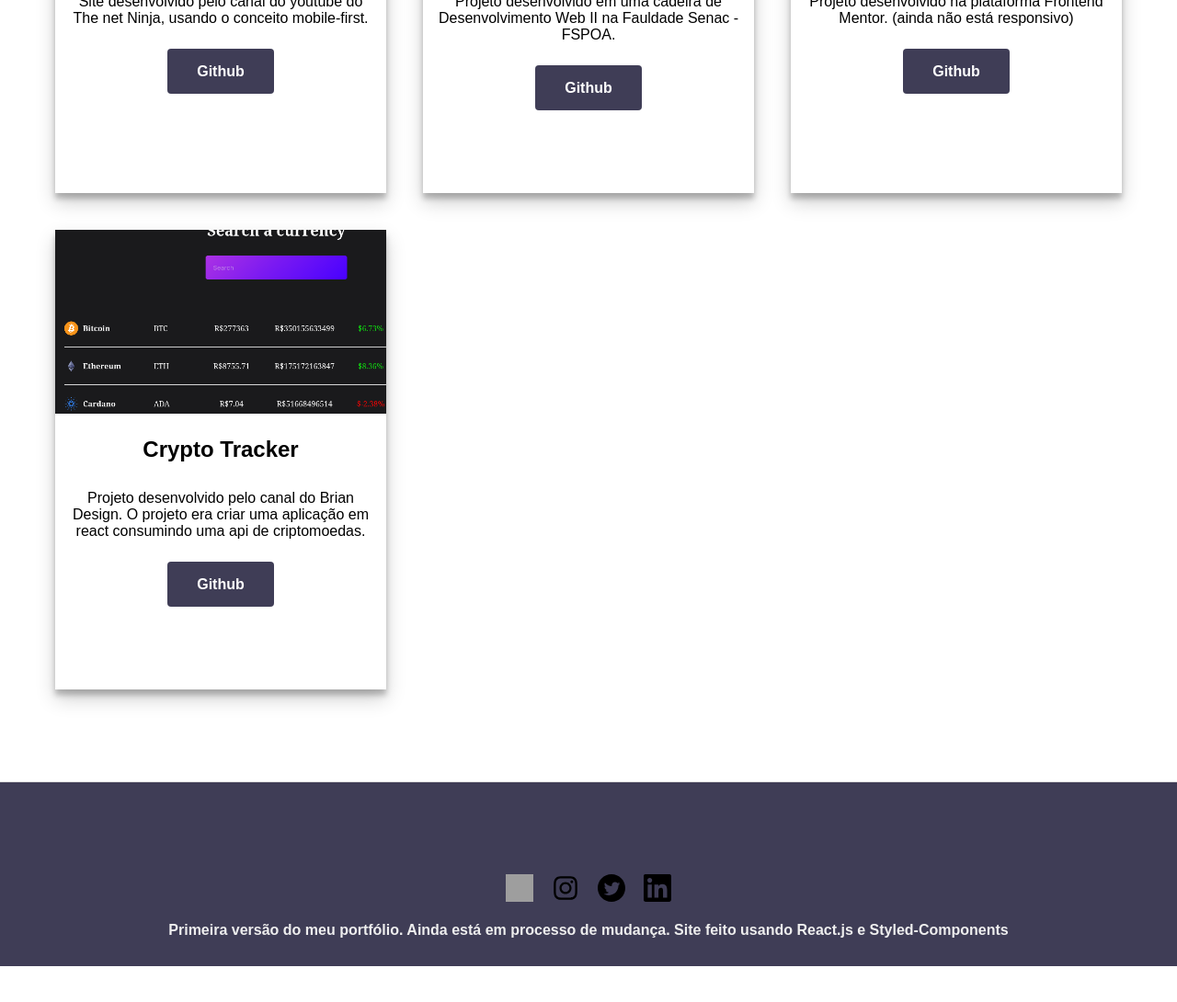
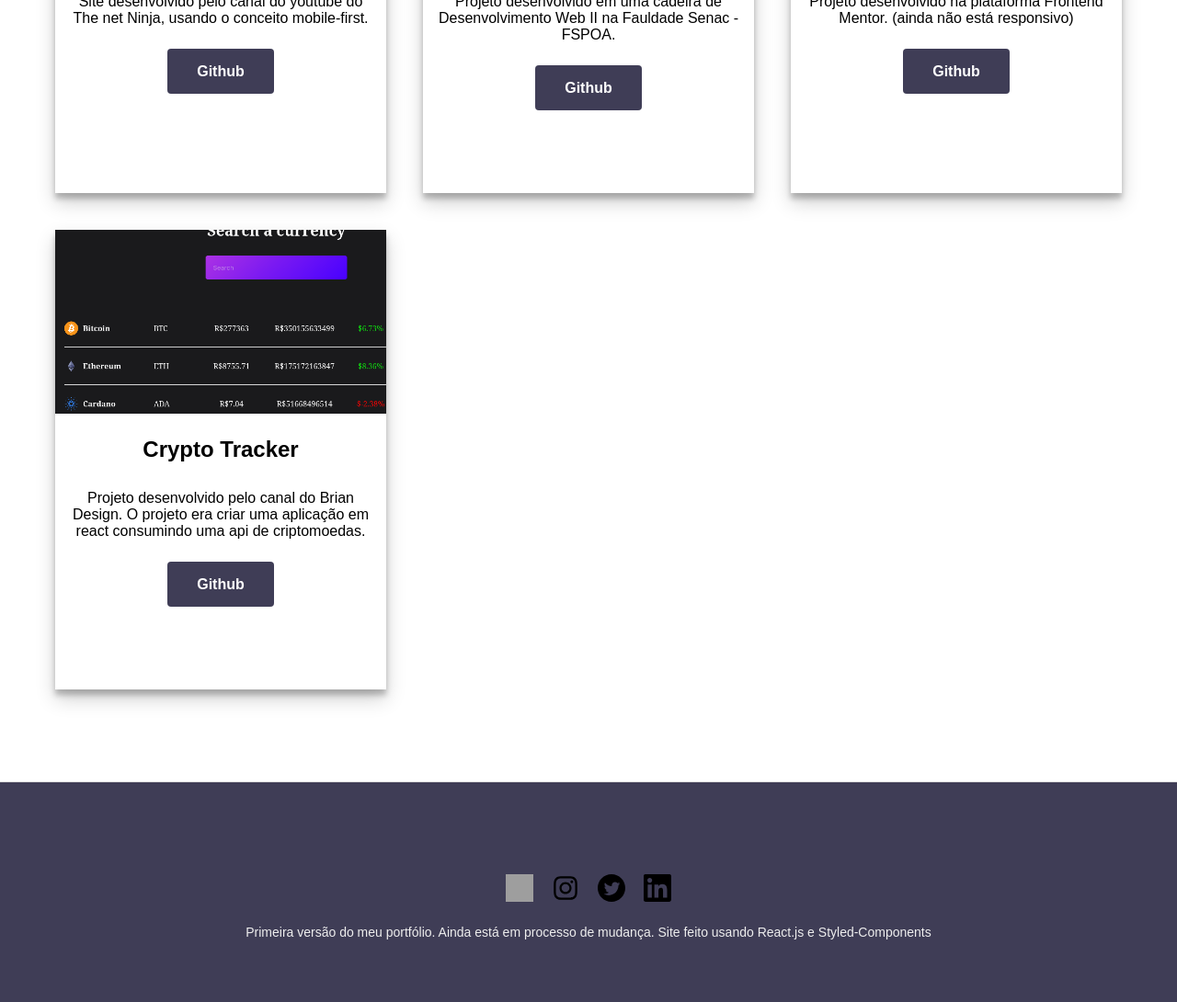
Before and after one commit to lhenriquedev/portfolio, a React (Create React App) app: page / in a window 1280 px wide. Shown: the part 2386-3476 px from the top of the page at 92% size. Before the commit the page ends 3437 px from the top, so only its background shows below. Built offline with nearby package versions, Linux system fonts and the light colour scheme; grey boxes are pictures that could not be loaded.

Commit message:
adjusting footer :fire::

```diff
--- a/src/components/Footer/styles.js
+++ b/src/components/Footer/styles.js
@@ -4,15 +4,17 @@ export const FooterContainer = styled.footer`
   border-top: 1px solid #ddd;
   padding: 10rem 0;
   width: 100%;
-  height: 20rem;
+  height: 25rem;
   background-color: #3f3d56;
 
   p {
-    font-size: 1.6rem;
+    padding: 0 2rem;
+    font-size: 1.4rem;
+    line-height: 1.6;
     text-align: center;
     margin-top: 2rem;
     color: #eee;
-    font-weight: 600;
+    font-weight: 400;
   }
 `;
 
```
